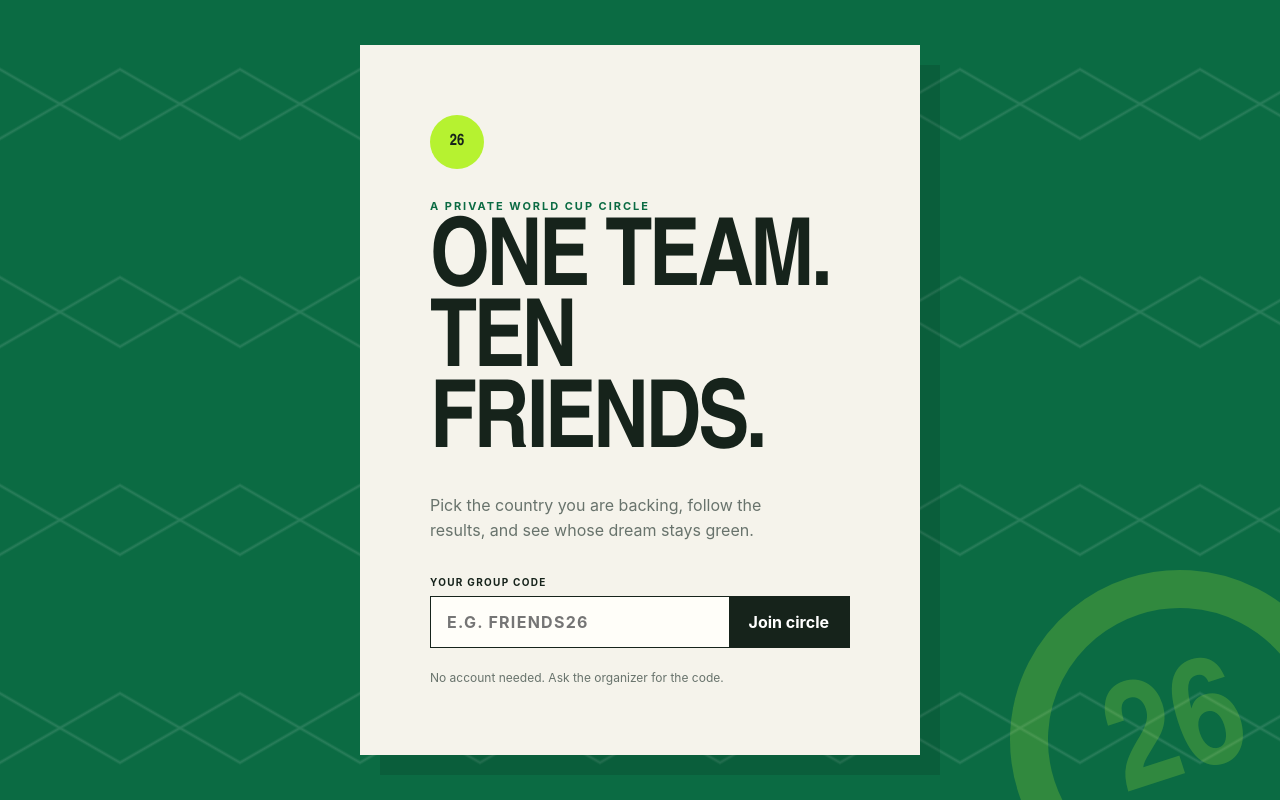
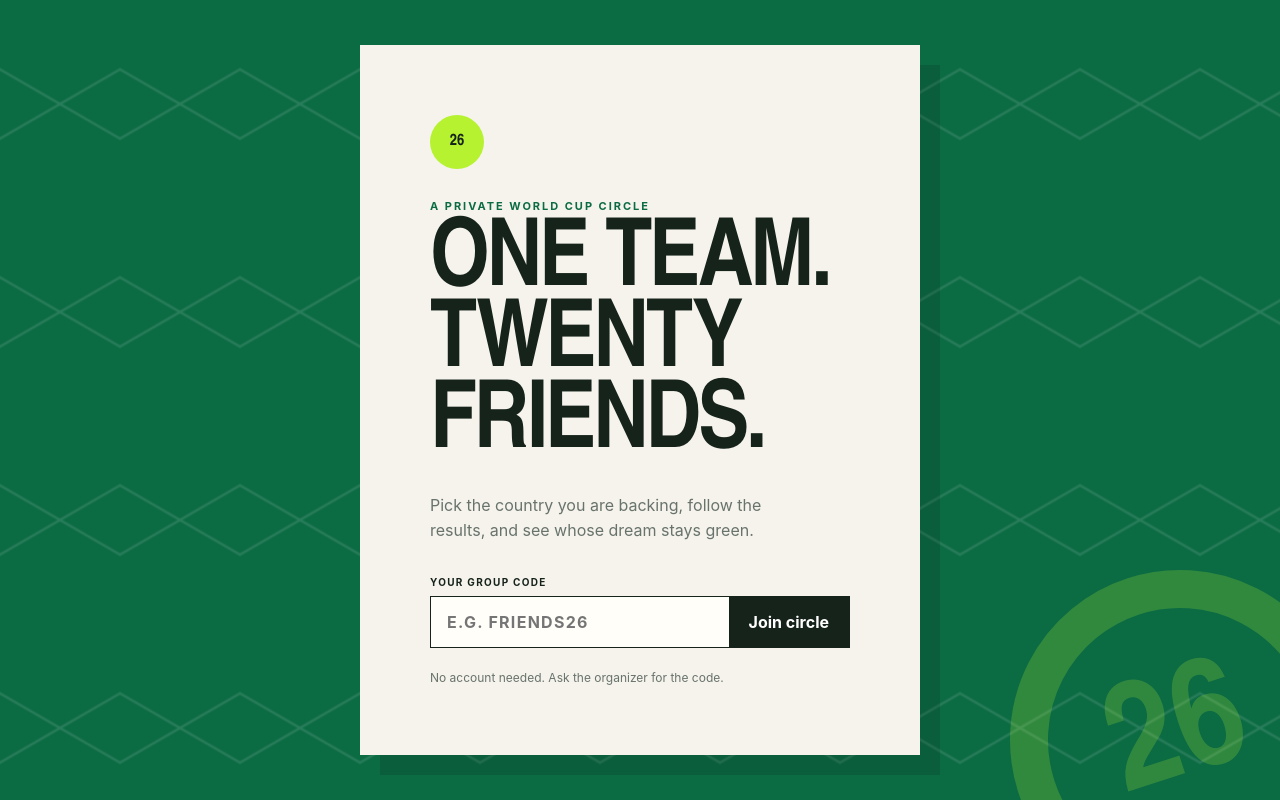
Before and after one commit to sunilniroula777/World-cup-2026, a Next.js app: page / in a window 1280 px wide. Built offline with nearby package versions, Linux system fonts and the light colour scheme.

Commit message:
Increase num for grup

```diff
--- a/app/api/picks/route.ts
+++ b/app/api/picks/route.ts
@@ -18,7 +18,7 @@ export async function POST(request: NextRequest) {
   const normalizedName = name.toLocaleLowerCase("en-US");
   const exists = await pickExists(code, normalizedName);
   if (!exists && (await pickCount(code)) >= MAX_FRIENDS) {
-    return apiError("This group already has 10 friends. Existing friends can still update their picks.", 409);
+    return apiError("This group already has 20 friends. Existing friends can still update their picks.", 409);
   }
 
   await savePick(code, normalizedName, {
--- a/components/world-cup-dashboard.tsx
+++ b/components/world-cup-dashboard.tsx
@@ -8,7 +8,7 @@ const emptyGroup: GroupData = {
   picks: [],
   statuses: {},
   games: [],
-  maxFriends: 10,
+  maxFriends: 20,
   usingCloudStorage: false,
   storageMode: "temporary",
   scoreSyncEnabled: false,
@@ -223,7 +223,7 @@ export function WorldCupDashboard() {
         <section className="gate-card">
           <div className="mini-mark"><span>26</span></div>
           <p className="eyebrow">A private World Cup circle</p>
-          <h1>One team.<br />Ten friends.</h1>
+          <h1>One team.<br />Twenty friends.</h1>
           <p className="gate-copy">Pick the country you are backing, follow the results, and see whose dream stays green.</p>
           <form onSubmit={submitCode} className="gate-form">
             <label htmlFor="group-code">Your group code</label>
--- a/lib/server.ts
+++ b/lib/server.ts
@@ -1,6 +1,6 @@
 import { NextResponse } from "next/server";
 
-export const MAX_FRIENDS = 10;
+export const MAX_FRIENDS = 20;
 
 export function normalizeCode(value: unknown) {
   return typeof value === "string" ? value.trim().toUpperCase() : "";
```
Also changed, not shown: 1 other file (tests, documents, lock files or other folders).
